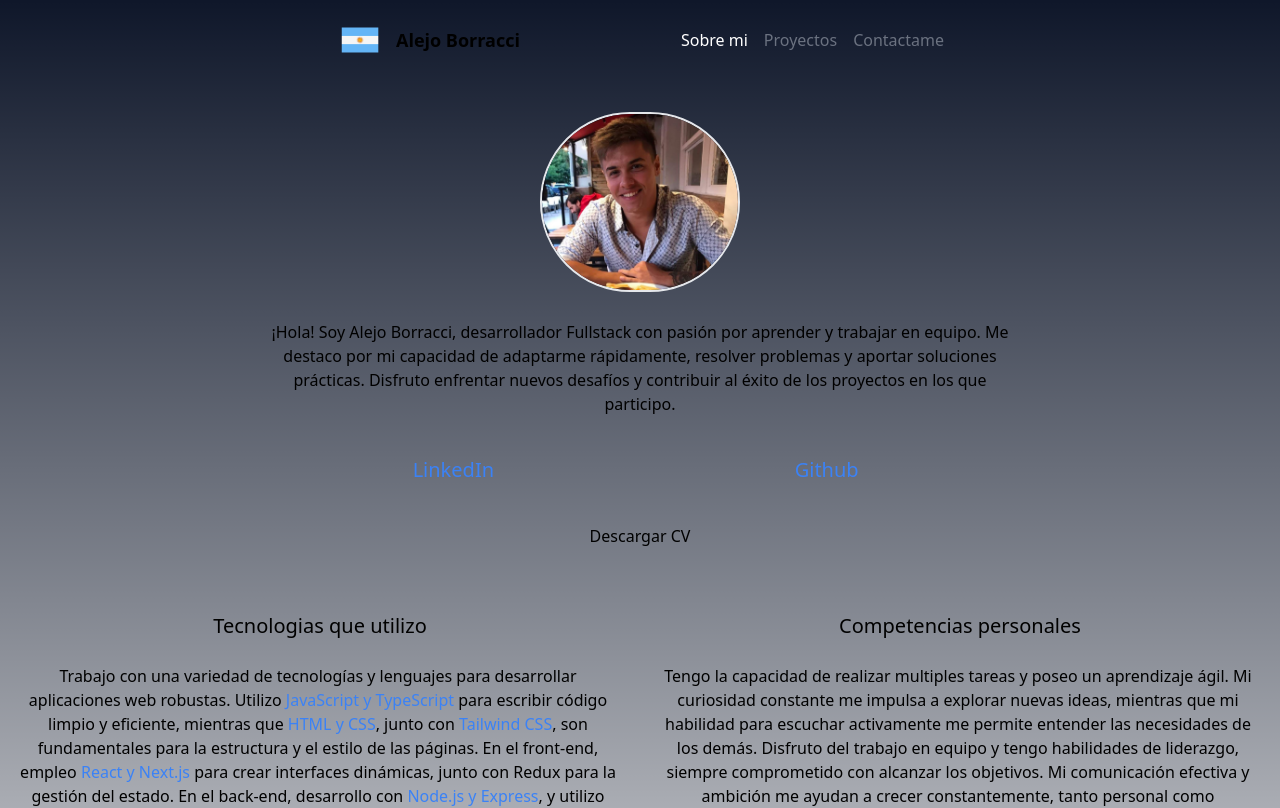
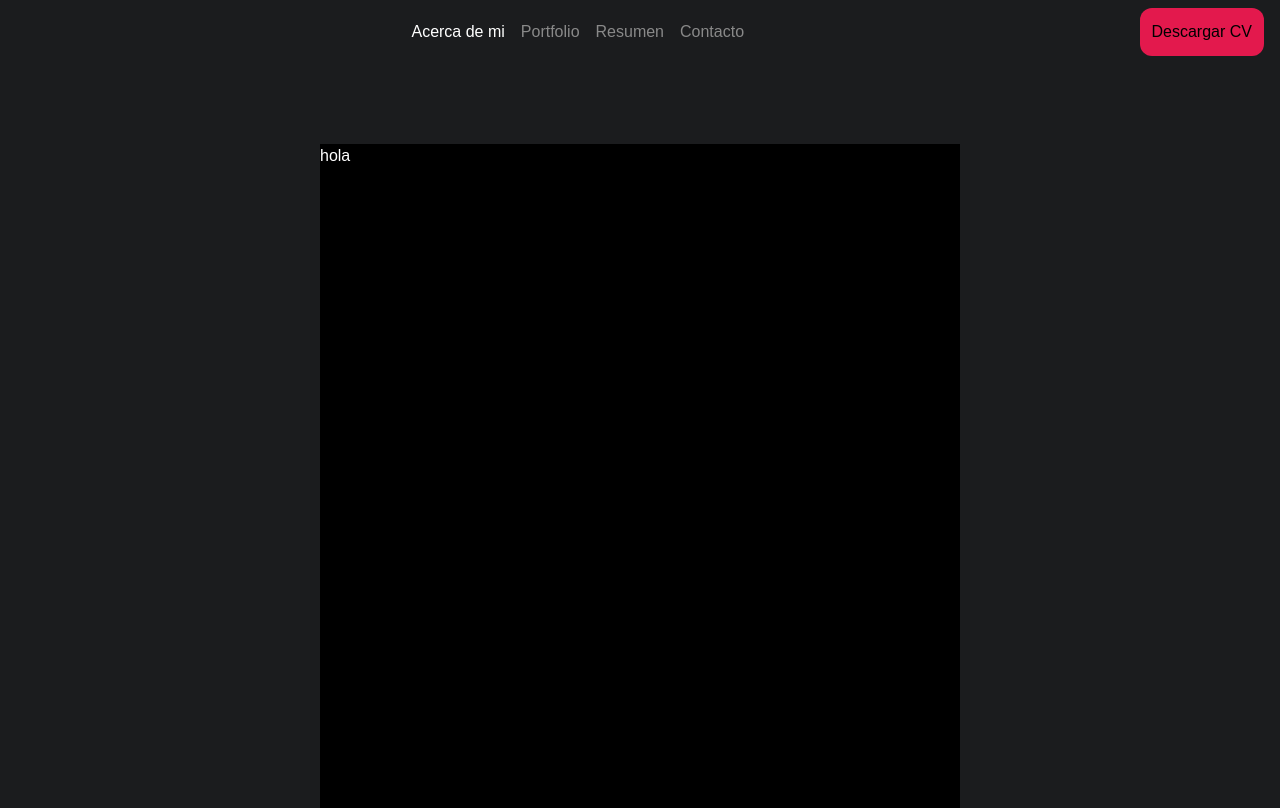
Before and after one commit to alejoborracci21/Portfolio-next.js, a Next.js app: page / in a window 1280 px wide. Shown: the top 808 px of the page. Built offline with nearby package versions, Linux system fonts and the light colour scheme.

Commit message:
Nav compoent

```diff
--- a/package.json
+++ b/package.json
@@ -10,6 +10,8 @@
   },
   "dependencies": {
     "@emailjs/browser": "^4.3.3",
+    "@fontsource/montserrat": "^5.1.1",
+    "@fontsource/roboto": "^5.1.1",
     "next": "^14.2.23",
     "react": "^18",
     "react-dom": "^18",
--- a/src/app/components/nav/nav.module.css
+++ /dev/null
@@ -1,11 +0,0 @@
-.navbar {
-  position: fixed; /* O puedes usar position: sticky; */
-  top: 0;
-  width: 100%;
-  z-index: 1000; /* Asegúrate de que este valor sea mayor que el de otros elementos */
-  transition: background-color 0.4s ease-in;
-}
-
-.scrolled {
-  background-color: #64A3FF;
-}
--- a/src/app/components/nav/nav.tsx
+++ b/src/app/components/nav/nav.tsx
@@ -8,47 +8,44 @@ import argentina from "@/../public/argentina.png";
 import styles from './nav.module.css';
 
 export const Nav = () => {
-  const [scrollY, setScrollY] = useState<number>(0);
   const pathname = usePathname();
 
-  useEffect(() => {
-    const handleScroll = () => {
-      setScrollY(window.scrollY);
-    };
+  function downloadCV(event: React.MouseEvent<HTMLButtonElement>) {
+    const cvPath = 'Currículum actualizado.pdf';
+    const link = document.createElement('a');
+    link.href = cvPath;
+    link.download = 'Alejo Borracci.pdf';
+    document.body.appendChild(link);
+    link.click();
+    document.body.removeChild(link);
+  }
 
-    window.addEventListener("scroll", handleScroll);
-
-    return () => {
-      window.removeEventListener("scroll", handleScroll);
-    };
-  }, []);
 
   const linkStyles = {
     home: {
-      color: pathname === "/" ? "white" : ""
+      color: pathname === "/" ? "#ffffff" : "#898989"
     },
     works: {
-      color: pathname === "/works" ? "white" : ""
+      color: pathname === "/works" ? "#ffffff" : "#898989"
+    },
+    resumen: {
+      color: pathname === "/resume" ? "#ffffff" : "#898989"
     },
     contact: {
-      color: pathname === "/contact" ? "white" : ""
+      color: pathname === "/contact" ? "#ffffff" : "#898989"
     }
   };
 
   return (
-    <div className={`flex fixed z-[1000] flex-col items-center w-full h-20 ${styles.navbar} ${scrollY > 0 ? styles.scrolled : ''}`}>
-      <div className="fixed flex justify-between items-center w-1/2 h-20 px-4 top-0">
-        <div className="flex content-center items-center">
-          <Image src={argentina} alt="argentina" className="p-1 mr-3" />
-          <h2 className="text-lg font-semibold w-40">Alejo Borracci</h2>
+    <div className={`flex flex-row items-center w-full h-full  p-4`}>
+        <div className="text-center justify-center space-x-4  w-full">
+          <Link href="/" style={linkStyles.home}>Acerca de mi</Link>
+          <Link href="/works" style={linkStyles.works}>Portfolio</Link>
+          <Link href="/resume" style={linkStyles.resumen}>Resumen</Link>
+          <Link href="/contact" style={linkStyles.contact}>Contacto</Link>
         </div>
+          <button className="text-nowrap bg-[#e3194d] rounded-xl p-3" onClick={downloadCV}>Descargar CV</button>
 
-        <div className="space-x-4">
-          <Link href="/" className="text-gray-500" style={linkStyles.home}>Sobre mi</Link>
-          <Link href="/works" className="text-gray-500" style={linkStyles.works}>Proyectos</Link>
-          <Link href="/contact" className="text-gray-500" style={linkStyles.contact}>Contactame</Link>
-        </div>
-      </div>
     </div>
   );
 };
--- /dev/null
+++ b/src/app/components/resume/resume.tsx
@@ -0,0 +1,11 @@
+'use client'
+
+export const Resume = () => {
+
+
+  return (
+    <div className="bg-black h-[100vh] w-[50vw] text-white">
+        hola
+    </div>
+  );
+};
--- a/src/app/components/skills/skills.tsx
+++ /dev/null
@@ -1,32 +0,0 @@
-import ImageGallery from "react-image-gallery";
-
-export const Skills = () => {
-    return (
-      <div className="flex flex-col w-full h-[80vh]">
-
-        <div className="flex flex-row w-full h-1/2">
-          <div className="w-full h-full text-center">
-            <h1 className="mb-6 text-xl">Tecnologias que utilizo</h1>
-            <p className="mr-6 ml-5 font-extralight">
-            Trabajo con una variedad de tecnologías y lenguajes para desarrollar aplicaciones web robustas. Utilizo <span className="text-blue-500">JavaScript y TypeScript</span> para escribir código limpio y eficiente, mientras que <span className="text-blue-500">HTML y CSS</span>, junto con <span className="text-blue-500">Tailwind CSS</span>, son fundamentales para la estructura y el estilo de las páginas. En el front-end, empleo <span className="text-blue-500">React y Next.js</span> para crear interfaces dinámicas, junto con <span>Redux</span> para la gestión del estado. En el back-end, desarrollo con <span className="text-blue-500">Node.js y Express</span>, y utilizo <span className="text-blue-500">Sequelize</span> para interactuar con bases de datos <span className="text-blue-500">PostgreSQL</span>, asegurando la integridad y eficiencia de los datos en mis aplicaciones.
-            </p>
-          </div>
-
-          <div className="w-full h-full text-center">
-            <h1 className="mb-6 text-xl">Competencias personales</h1>
-            <p className="mr-6 ml-5 font-extralight">
-            Tengo la capacidad de realizar multiples tareas y poseo un aprendizaje ágil. Mi curiosidad constante me impulsa a explorar nuevas ideas, mientras que mi habilidad para escuchar activamente me permite entender las necesidades de los demás. Disfruto del trabajo en equipo y tengo habilidades de liderazgo, siempre comprometido con alcanzar los objetivos. Mi comunicación efectiva y ambición me ayudan a crecer constantemente, tanto personal como profesionalmente.
-            </p>
-          </div>
-        </div>
-
-        <div className="flex flex-col w-full h-1/2 text-center mt-10">
-          <h1 className="mb-6 text-xl">¿En que me destaco?</h1>
-          <p className="mr-5 ml-5 font-extralight">
-          Me destaco por mi habilidad para integrar fluidamente bases de datos y APIs externas en mis proyectos, enriqueciendo así la funcionalidad y la utilidad de las aplicaciones que desarrollo. Poseo una amplia experiencia en la creación de componentes e interfaces de usuario intuitivas y atractivas, aprovechando al máximo las tecnologías como HTML, CSS, JavaScript, React y Next.js. Mi capacidad para comunicarme de manera efectiva con el equipo facilita la colaboración y el logro de objetivos compartidos. Siempre estoy abierto a aprender y enseñar, buscando mejorar constantemente y compartir mi conocimiento con mis compañeros. Además, ofrezco soluciones rápidas y efectivas a los desafíos técnicos que surgen durante el desarrollo, manteniendo siempre un alto estándar de excelencia técnica en mi trabajo.
-          </p>
-        </div>
-
-      </div>
-    );
-  }
--- a/src/app/globals.css
+++ b/src/app/globals.css
@@ -10,20 +10,14 @@
 
 @media (prefers-color-scheme: dark) {
   :root {
-    --foreground-rgb: 255, 255, 255;
+    --foreground-rgb: 0, 0, 0;
     --background-start-rgb: 0, 0, 0;
-    --background-end-rgb: 0, 3, 20;
+    --background-end-rgb:0, 0, 0;
   }
 }
 
-body {
-  color: rgb(var(--foreground-rgb));
-  background: linear-gradient(
-      to bottom,
-      transparent,
-      rgb(var(--background-end-rgb))
-    )
-    rgb(var(--background-start-rgb));
+body{
+  @apply font-sans;
 }
 
 @layer utilities {
--- a/src/app/layout.tsx
+++ b/src/app/layout.tsx
@@ -17,8 +17,10 @@ export default function RootLayout({
 }>) {
   return (
     <html lang="en">
-      <body className="flex flex-col items-center justify-between bg-slate-900">
-        <Nav />
+      <body className="flex flex-col items-center justify-between bg-[#1b1c1e] font-inter">
+        <header className="w-full h-[8vh]">
+          <Nav />
+        </header>
         {children}
       </body>
     </html>
--- a/src/app/page.tsx
+++ b/src/app/page.tsx
@@ -3,8 +3,7 @@
 
 import Image from "next/image";
 import image from "../../public/Fotocv.jpg"
-import { Skills } from "./components/skills/skills";
-import { Historial } from "./components/historial/historial";
+import { Resume } from "./components/resume/resume";
 
 export default function Home() {
 
@@ -21,41 +20,7 @@ export default function Home() {
 
   return (
     <main className="flex min-h-screen h-full flex-col items-center mt-20">
-      <div className="flex flex-col items-center h-1/2 w-7/12">
-        <Image
-          src={image}
-          alt="foto"
-          width={200}
-          height={350}
-          className="rounded-full mt-8 border-2"
-        />
-
-        <p className="mt-7 w-full text-center">
-        ¡Hola! Soy Alejo Borracci, desarrollador Fullstack con pasión por aprender y trabajar en equipo. Me destaco por mi capacidad de adaptarme rápidamente, resolver problemas y aportar soluciones prácticas. Disfruto enfrentar nuevos desafíos y contribuir al éxito de los proyectos en los que participo.
-        </p>
-        <div className="flex items-center w-[100%] ">
-          <a
-            href="https://www.linkedin.com/in/alejo-borracci-2323a6199/"
-            className=" w-[50%] text-center h-10 mt-10 text-blue-500 text-xl hover:text-green-500"
-          >
-            LinkedIn
-          </a>
-          <a
-            href="https://github.com/alejoborracci21"
-            className="w-[50%] text-center h-10 mt-10 text-blue-500 text-xl hover:text-green-500"
-          >
-            Github
-          </a>
-        </div>
-
-        <button className="mt-7 hover:text-emerald-400" onClick={downloadCV}>
-          Descargar CV
-        </button>
-      </div>
-
-      <section className="w-full h-1/2 flex items-center text-center mt-16">
-        <Skills/>
-      </section>
+      <Resume/>
     </main>
   );
 }
--- a/tailwind.config.ts
+++ b/tailwind.config.ts
@@ -9,6 +9,9 @@ const config: Config = {
   ],
   theme: {
     extend: {
+       fontFamily: {
+          sans: ['Montserrat', 'sans-serif'],
+        },
       animation: {
         slideLeft: 'slideLeft 1s ease-in-out',
         slideRight: 'slideRight 1s ease-in-out',
```
Also changed, not shown: src/app/components/historial/historial.tsx (deleted, +0 -7 lines), 1 other file (tests, documents, lock files or other folders).
